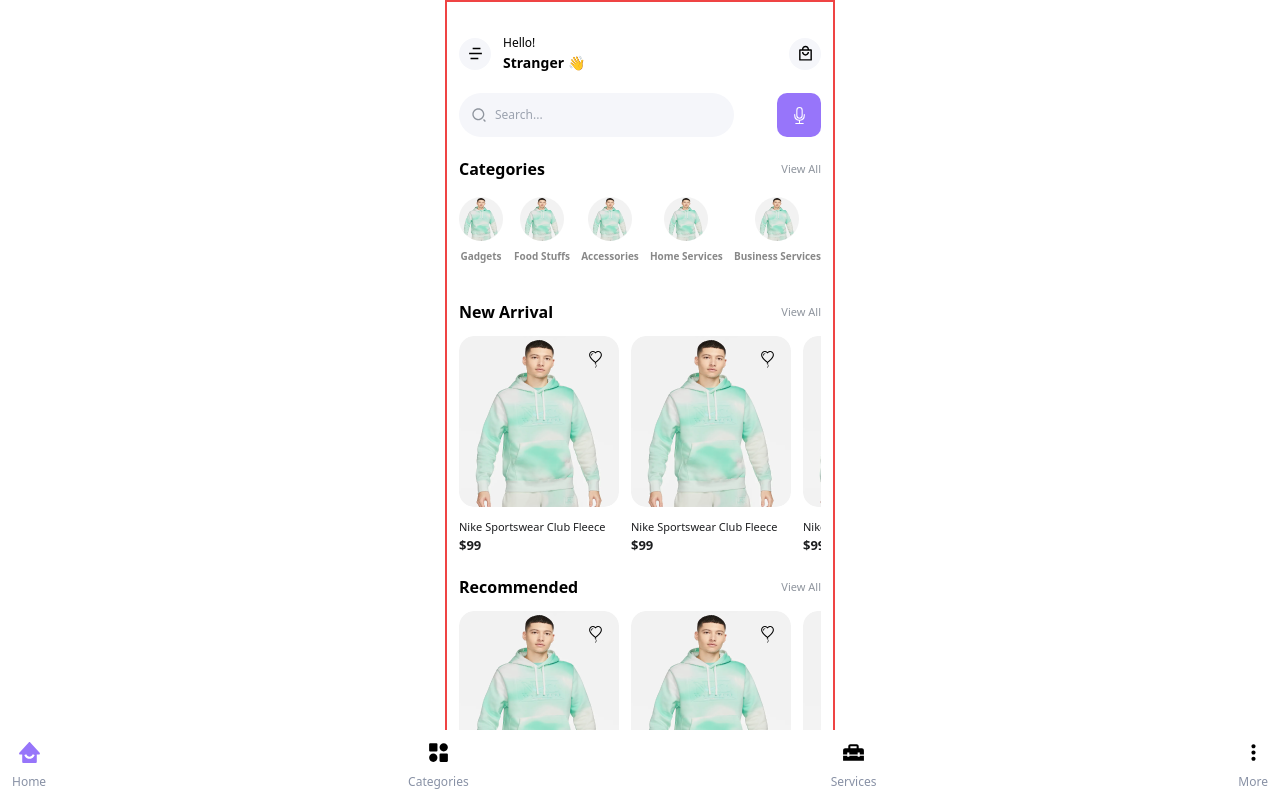
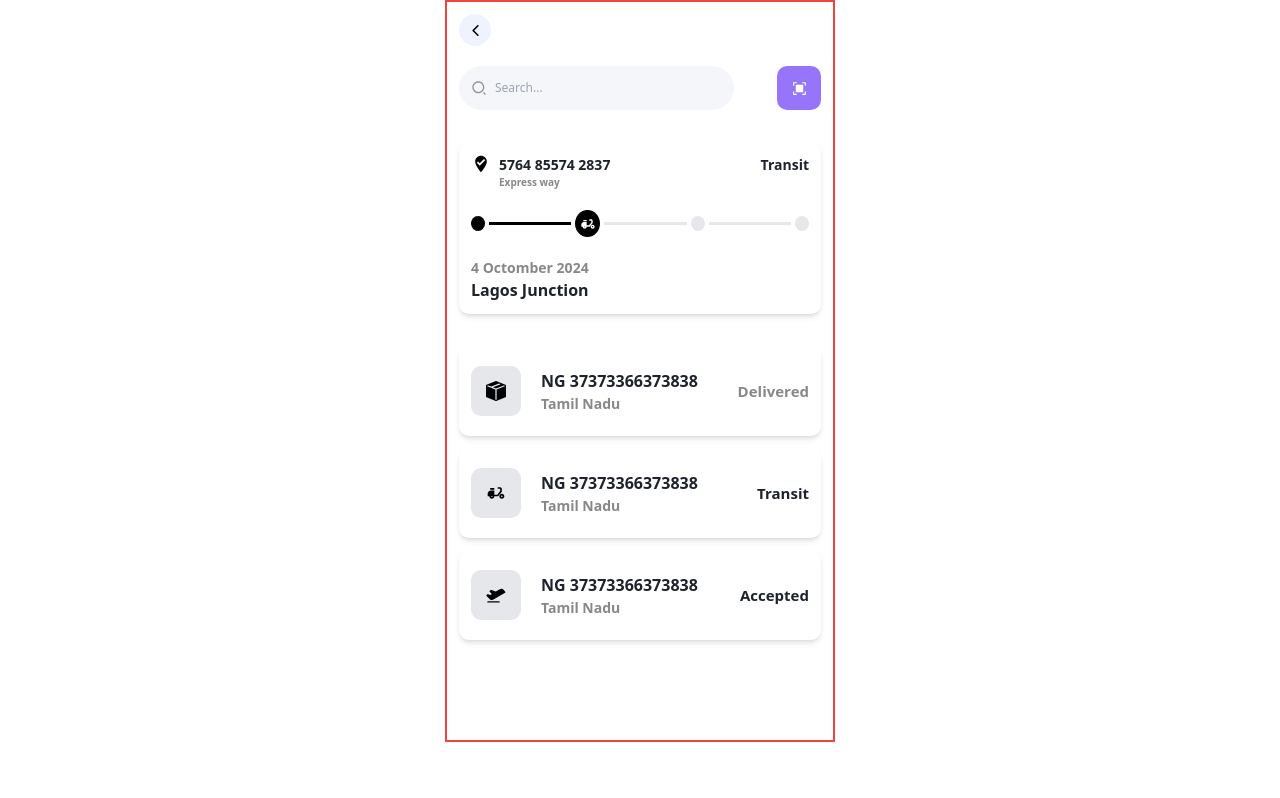
Before and after one commit to Teejay012/voom02, a React (Vite) app in the folder src/voom_frontend/: page / in a window 1280 px wide. Shown: the top 798 px of the page. Built offline with nearby package versions, Linux system fonts and the light colour scheme.

Commit message:
first commit

```diff
--- a/src/voom_frontend/src/App.jsx
+++ b/src/voom_frontend/src/App.jsx
@@ -1,5 +1,5 @@
 import { useState } from 'react';
-import { BrowserRouter as Router, Routes, Route } from 'react-router-dom';
+// import { BrowserRouter as Router, Routes, Route } from 'react-router-dom';
 // import { voom_backend } from 'declarations/voom_backend';
 import Home from './pages/home/Home';
 import Nav from './componentss/nav/Nav';
@@ -11,27 +11,36 @@
 import Orders from './pages/orders/Orders';
 import ProductPage from './pages/product-page/ProductPage';
 import Profile from './pages/profile/Profile';
+import TrackOrder from './pages/track-order/TrackOrder';
+import Search from './containers/search/Search';
+import Hello from './pages/track/Track';
 
 const App = () => {
   return (
-    <Router>
-        <div className="max-w-[390px] border-2 border-red-500 h-full px-3 pt-3 relative mx-auto relative">
+    // <Router>
+    //     <div className="max-w-[390px] border-2 border-red-500 h-full px-3 pt-3 relative mx-auto relative">
 
-            <Routes>
-                <Route path="/" element={<Home />} />
-                <Route path="/register" element={<Register />} />
-                <Route path="/sign-in" element={<SignIn />} />
-                <Route path="/cart" element={<CartPage />} />
-                <Route path="/categories" element={<Categories />} />
-                <Route path="/notification" element={<NotificationPage />} />
-                <Route path="/orders" element={<Orders />} />
-                <Route path="/product-page" element={<ProductPage />} />
-                <Route path="/Profile" element={<Profile />} />
-            </Routes>
+    //         <Routes>
+    //             <Route path="/" element={<Home />} />
+    //             <Route path="/register" element={<Register />} />
+    //             <Route path="/sign-in" element={<SignIn />} />
+    //             <Route path="/cart" element={<CartPage />} />
+    //             <Route path="/categories" element={<Categories />} />
+    //             <Route path="/notification" element={<NotificationPage />} />
+    //             <Route path="/orders" element={<Orders />} />
+    //             <Route path="/product-page" element={<ProductPage />} />
+    //             <Route path="/Profile" element={<Profile />} />
+    //             <Route path="/track-order" element={<TrackOrder />} />
+    //         </Routes>
 
-            <Nav />
-        </div>
-    </Router>
+    //         <Nav />
+    //     </div>
+    // </Router>
+
+
+    <div className="max-w-[390px] border-2 border-red-500 h-full px-3 pt-3 relative mx-auto relative">
+        <Hello />
+    </div>
   );
 }
 
--- a/src/voom_frontend/src/containers/search/Search.jsx
+++ b/src/voom_frontend/src/containers/search/Search.jsx
@@ -1,5 +1,5 @@
 import { RiSearch2Line } from "react-icons/ri";
-import { BsMic } from "react-icons/bs";
+import { PiScanFill } from "react-icons/pi";
 
 const Search = () => {
   return (
@@ -10,7 +10,7 @@
         </div>
 
         <div className="w-[44px] h-[44px] flex justify-center items-center rounded-[10px] bg-secondary-color cursor-pointer">
-            <BsMic className="text-[#fff] text-[17px] font-bold"/>
+            <PiScanFill className="text-[#fff] text-[17px] font-bold"/>
         </div>
     </div>
   )
--- /dev/null
+++ b/src/voom_frontend/src/pages/track-order/TrackOrder.jsx
@@ -0,0 +1,20 @@
+// import React from 'react';
+import Search from "../../containers/search/Search";
+
+const TrackOrder = () => {
+  return (
+    <div className='mb-[100px]'>
+        <div className='relative flex items-center justify-center fixed w-full h-[50px]'>
+            <button className='h-[32px] w-[32px] flex justify-center items-center rounded-[50%] bg-[#EEF3FF] absolute top-[15%] left-0 z-10'>
+                <IoIosArrowBack className='text-[17px]'/>
+            </button>
+
+            <Search />
+        </div>
+
+        hhhhhhhhhh
+    </div>
+  )
+}
+
+export default TrackOrder
--- /dev/null
+++ b/src/voom_frontend/src/pages/track/Track.jsx
@@ -0,0 +1,98 @@
+import React from 'react';
+import Search from "../../containers/search/Search";
+import { IoIosArrowBack } from "react-icons/io";
+import { MdWhereToVote } from "react-icons/md";
+import { MdDeliveryDining } from "react-icons/md";
+import { BsBoxSeamFill } from "react-icons/bs";
+import { PiAirplaneTakeoffFill } from "react-icons/pi";
+
+const Track = () => {
+  return (
+    <div className='mb-[100px]'>
+        <div>
+            <button className='h-[32px] w-[32px] flex justify-center items-center rounded-[50%] bg-[#EEF3FF]'>
+                <IoIosArrowBack className='text-[17px]'/>
+            </button>
+        </div>
+
+        <div className='mt-5'>
+            <Search />
+        </div>
+
+        <div className='flex flex-col gap-5 p-3 shadow-md rounded-[10px] my-8'>
+            <div className='flex items-start gap-2'>
+                <MdWhereToVote className='text-[20px]'/>
+
+                <div className='mr-auto flex flex-col'>
+                  <h4 className='text-[14px] text-[#1E222B] font-[600]'>5764 85574 2837</h4>
+                  <p className="text-[10px] text-[#888888] font-[600]">Express way</p>
+                </div>
+
+
+                <h4 className='text-[14px] text-[#1E222B] font-[600]'>Transit</h4>
+            </div>
+
+            <div className='flex items-center gap-1'>
+              <div className='w-[15px] h-[15px] rounded-[50%] bg-[#000]'></div>
+              <div className='h-[3px] w-[90px] bg-[#000]'></div>
+              <div className='w-[27px] h-[27px] rounded-[50%] bg-[#000] flex justify-center items-center'>
+                  <MdDeliveryDining className='text-[#fff]'/>
+              </div>
+              <div className='h-[3px] w-[90px] bg-gray-200'></div>
+              <div className='w-[15px] h-[15px] rounded-[50%] bg-gray-200'></div>
+              <div className='h-[3px] w-[90px] bg-gray-200'></div>
+              <div className='w-[15px] h-[15px] rounded-[50%] bg-gray-200'></div>
+            </div>
+
+            <div>
+                <p className='text-[14px] text-[#888888] font-[600]'>4 Octomber 2024</p>
+                <h3 className='text-[16px] text-[#1E222B] font-[600]'>Lagos Junction</h3>
+            </div>
+        </div>
+
+
+        <div className='flex flex-col gap-3'>
+            <div className="flex items-center gap-5 py-5 shadow-md p-3 rounded-[10px]">
+                <div className='w-[50px] rounded-[10px] h-[50px] overflow-hidden bg-gray-200 flex justify-center items-center'>
+                    <BsBoxSeamFill className='text-[20px]'/>
+                </div>
+
+                <div className="flex flex-col justify-start mr-auto">
+                    <h3 className='text-[16px] text-[#1E222B] font-[600]'>NG 37373366373838</h3>
+                    <p className='text-[14px] text-[#888888] font-[600]'>Tamil Nadu</p>
+                </div>
+
+                <h4 className='text-[15px] text-[#888888] font-[600]'>Delivered</h4>
+            </div>
+
+            <div className="flex items-center gap-5 py-5 shadow-md p-3 rounded-[10px]">
+                <div className='w-[50px] rounded-[10px] h-[50px] overflow-hidden bg-gray-200 flex justify-center items-center'>
+                    <MdDeliveryDining className='text-[20px]'/>
+                </div>
+
+                <div className="flex flex-col justify-start mr-auto">
+                    <h3 className='text-[16px] text-[#1E222B] font-[600]'>NG 37373366373838</h3>
+                    <p className='text-[14px] text-[#888888] font-[600]'>Tamil Nadu</p>
+                </div>
+
+                <h4 className='text-[15px] text-[#1E222B] font-[600]'>Transit</h4>
+            </div>
+
+            <div className="flex items-center gap-5 py-5 shadow-md p-3 rounded-[10px]">
+                <div className='w-[50px] rounded-[10px] h-[50px] overflow-hidden bg-gray-200 flex justify-center items-center'>
+                    <PiAirplaneTakeoffFill className='text-[20px]'/>
+                </div>
+
+                <div className="flex flex-col justify-start mr-auto">
+                    <h3 className='text-[16px] text-[#1E222B] font-[600]'>NG 37373366373838</h3>
+                    <p className='text-[14px] text-[#888888] font-[600]'>Tamil Nadu</p>
+                </div>
+
+                <h4 className='text-[15px] text-[#1E222B] font-[600]'>Accepted</h4>
+            </div>
+        </div>
+    </div>
+  )
+}
+
+export default Track
```
